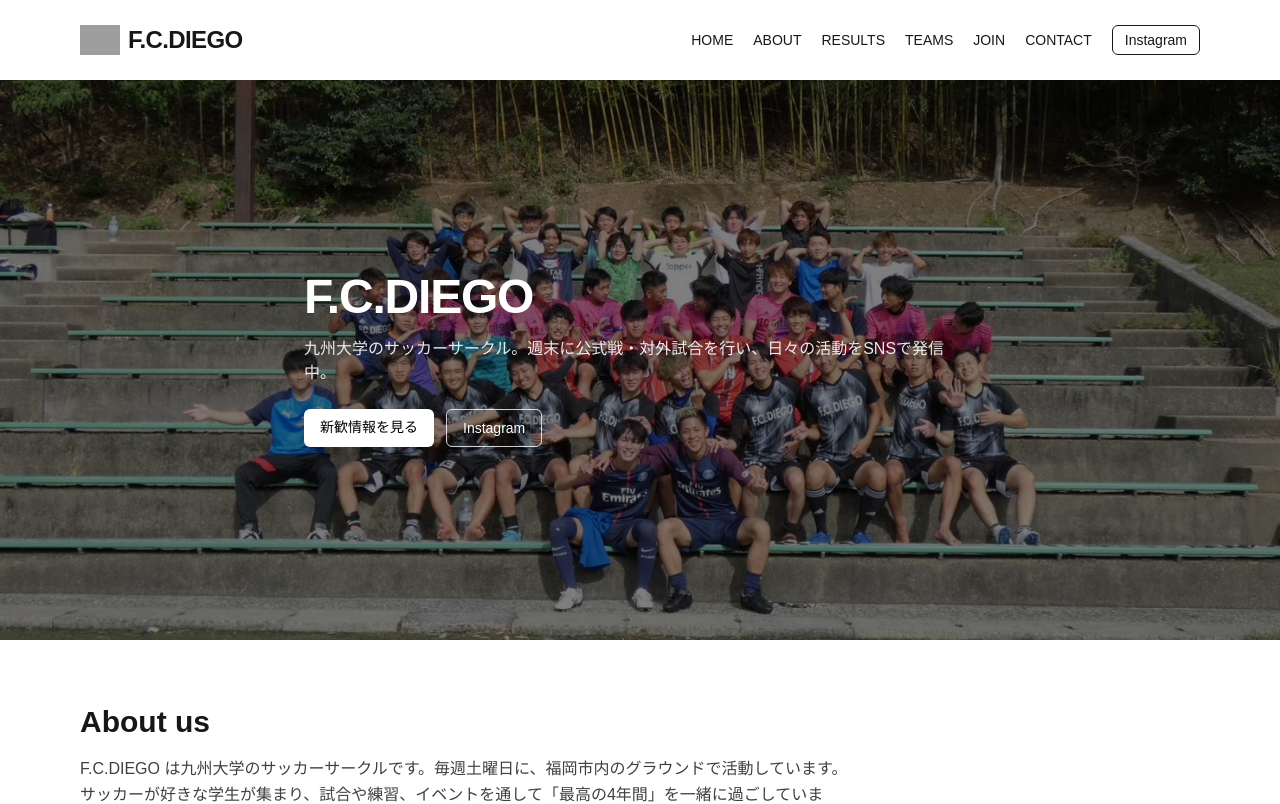
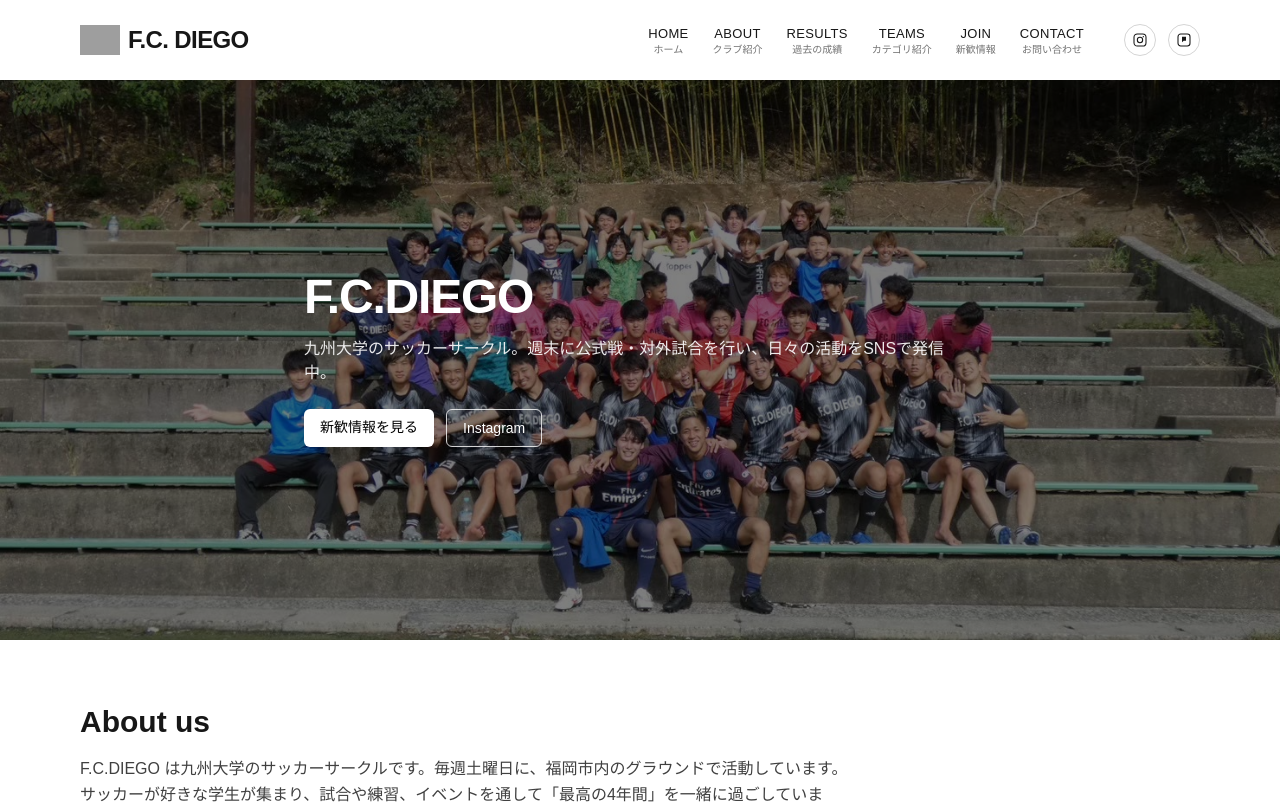
Before and after one commit to ogachan2/fcdiego-site, a Next.js app: page / in a window 1280 px wide. Shown: the top 804 px of the page. Built offline with nearby package versions, Linux system fonts and the light colour scheme; grey boxes are pictures that could not be loaded.

Commit message:
ヘッダー日本語追加

```diff
--- a/src/components/Header.tsx
+++ b/src/components/Header.tsx
@@ -10,10 +10,19 @@ export default function Header() {
   const [open, setOpen] = useState(false);
   const pathname = usePathname();
 
+  // PC ナビ用メニュー定義（英語＋日本語）
+  const pcNavItems = [
+    { href: "/", label: "HOME", sub: "ホーム" },
+    { href: "/about", label: "ABOUT", sub: "クラブ紹介" },
+    { href: "/results", label: "RESULTS", sub: "過去の成績" },
+    { href: "/teams", label: "TEAMS", sub: "カテゴリ紹介" },
+    { href: "/join", label: "JOIN", sub: "新歓情報" },
+    { href: "/contact", label: "CONTACT", sub: "お問い合わせ" },
+  ] as const;
+
   // スクロールでヘッダー縮小
   useEffect(() => {
     const onScroll = () => setScrolled(window.scrollY > 8);
-    onScroll();
     window.addEventListener("scroll", onScroll, { passive: true });
     return () => window.removeEventListener("scroll", onScroll);
   }, []);
@@ -65,37 +74,98 @@ export default function Header() {
               height={40}
               className="object-contain"
             />
-            <span>F.C.DIEGO</span>
+            <span>F.C. DIEGO</span>
           </Link>
 
           {/* ナビ（PC/タブレット） */}
-          <nav className="hidden sm:flex items-center gap-5 text-sm">
-            <Link href="/" className="hover:opacity-70">
-              HOME
+          <nav className="hidden sm:flex items-center gap-6">
+            {/* メインメニュー */}
+            {pcNavItems.map((item) => (
+              <Link
+                key={item.href}
+                href={item.href}
+                className="flex flex-col items-center text-xs hover:opacity-80 transition-opacity"
+              >
+                <span className="text-[13px] font-medium tracking-wide">
+                  {item.label}
+                </span>
+                <span className="mt-0.5 text-[10px] text-neutral-500 leading-none">
+                  {item.sub}
+                </span>
               </Link>
-            <Link href="/about" className="hover:opacity-70">
-              ABOUT
-            </Link>
-            <Link href="/results" className="hover:opacity-70">
-              RESULTS
-            </Link>
-            <Link href="/teams" className="hover:opacity-70">
-              TEAMS
-            </Link>
-            <Link href="/join" className="hover:opacity-70">
-              JOIN
-            </Link>
-            <Link href="/contact" className="hover:opacity-70">
-              CONTACT
-            </Link>
+            ))}
+
+            {/* SNS アイコン（Instagram / note） */}
+            <div className="flex items-center gap-3 ml-4">
+              {/* Instagram */}
               <a
                 href="https://www.instagram.com/"
                 target="_blank"
                 rel="noopener noreferrer"
-              className="rounded-md border px-3 py-1 transition-all duration-300"
+                aria-label="Open Instagram"
+                className="inline-flex h-8 w-8 items-center justify-center rounded-full border border-neutral-300 hover:bg-neutral-100 transition"
               >
-              Instagram
+                <svg
+                  viewBox="0 0 24 24"
+                  width="16"
+                  height="16"
+                  aria-hidden="true"
+                >
+                  <rect
+                    x="3"
+                    y="3"
+                    width="18"
+                    height="18"
+                    rx="5"
+                    ry="5"
+                    fill="none"
+                    stroke="currentColor"
+                    strokeWidth="1.6"
+                  />
+                  <circle
+                    cx="12"
+                    cy="12"
+                    r="4"
+                    fill="none"
+                    stroke="currentColor"
+                    strokeWidth="1.6"
+                  />
+                  <circle cx="17" cy="7" r="1" fill="currentColor" />
+                </svg>
               </a>
+
+              {/* note */}
+              <a
+                href="https://note.com/"
+                target="_blank"
+                rel="noopener noreferrer"
+                aria-label="Open note"
+                className="inline-flex h-8 w-8 items-center justify-center rounded-full border border-neutral-300 hover:bg-neutral-100 transition"
+              >
+                <svg
+                  viewBox="0 0 24 24"
+                  width="16"
+                  height="16"
+                  aria-hidden="true"
+                >
+                  <rect
+                    x="3"
+                    y="3"
+                    width="18"
+                    height="18"
+                    rx="4"
+                    ry="4"
+                    fill="none"
+                    stroke="currentColor"
+                    strokeWidth="1.6"
+                  />
+                  <path
+                    d="M9 7h6v6h-3.5L9 15.5V7z"
+                    fill="currentColor"
+                  />
+                </svg>
+              </a>
+            </div>
           </nav>
 
           {/* ハンバーガー（スマホ） */}
@@ -160,7 +230,7 @@ export default function Header() {
                 className="object-contain rounded-full"
               />
               <span className="text-sm font-semibold tracking-wide">
-                F.C.DIEGO
+                F.C. DIEGO
               </span>
             </div>
             <button
@@ -308,7 +378,7 @@ export default function Header() {
           >
             <span className="text-xs text-neutral-500">Official Accounts</span>
             <div className="flex items-center gap-3">
-              {/* Instagram（ブランドカラー寄せ） */}
+              {/* Instagram */}
               <a
                 href="https://www.instagram.com/"
                 target="_blank"
@@ -331,22 +401,22 @@ export default function Header() {
                     rx="5"
                     ry="5"
                     fill="none"
-                    stroke="#E4405F"
-                    strokeWidth="1.8"
+                    stroke="currentColor"
+                    strokeWidth="1.6"
                   />
                   <circle
                     cx="12"
                     cy="12"
-                    r="4.2"
+                    r="4"
                     fill="none"
-                    stroke="#E4405F"
-                    strokeWidth="1.8"
+                    stroke="currentColor"
+                    strokeWidth="1.6"
                   />
-                  <circle cx="17" cy="7" r="1.2" fill="#E4405F" />
+                  <circle cx="17" cy="7" r="1" fill="currentColor" />
                 </svg>
               </a>
 
-              {/* note（公式カラー寄せ） */}
+              {/* note */}
               <a
                 href="https://note.com/"
                 target="_blank"
@@ -361,7 +431,6 @@ export default function Header() {
                   height="16"
                   aria-hidden="true"
                 >
-                  {/* 背景（noteカラー） */}
                   <rect
                     x="3"
                     y="3"
@@ -369,12 +438,13 @@ export default function Header() {
                     height="18"
                     rx="4"
                     ry="4"
-                    fill="#41c9b4"
+                    fill="none"
+                    stroke="currentColor"
+                    strokeWidth="1.6"
                   />
-                  {/* ノートの形 */}
                   <path
                     d="M9 7h6v6h-3.5L9 15.5V7z"
-                    fill="#ffffff"
+                    fill="currentColor"
                   />
                 </svg>
               </a>
```
Lines whose indentation alone changed are shown as unchanged.
